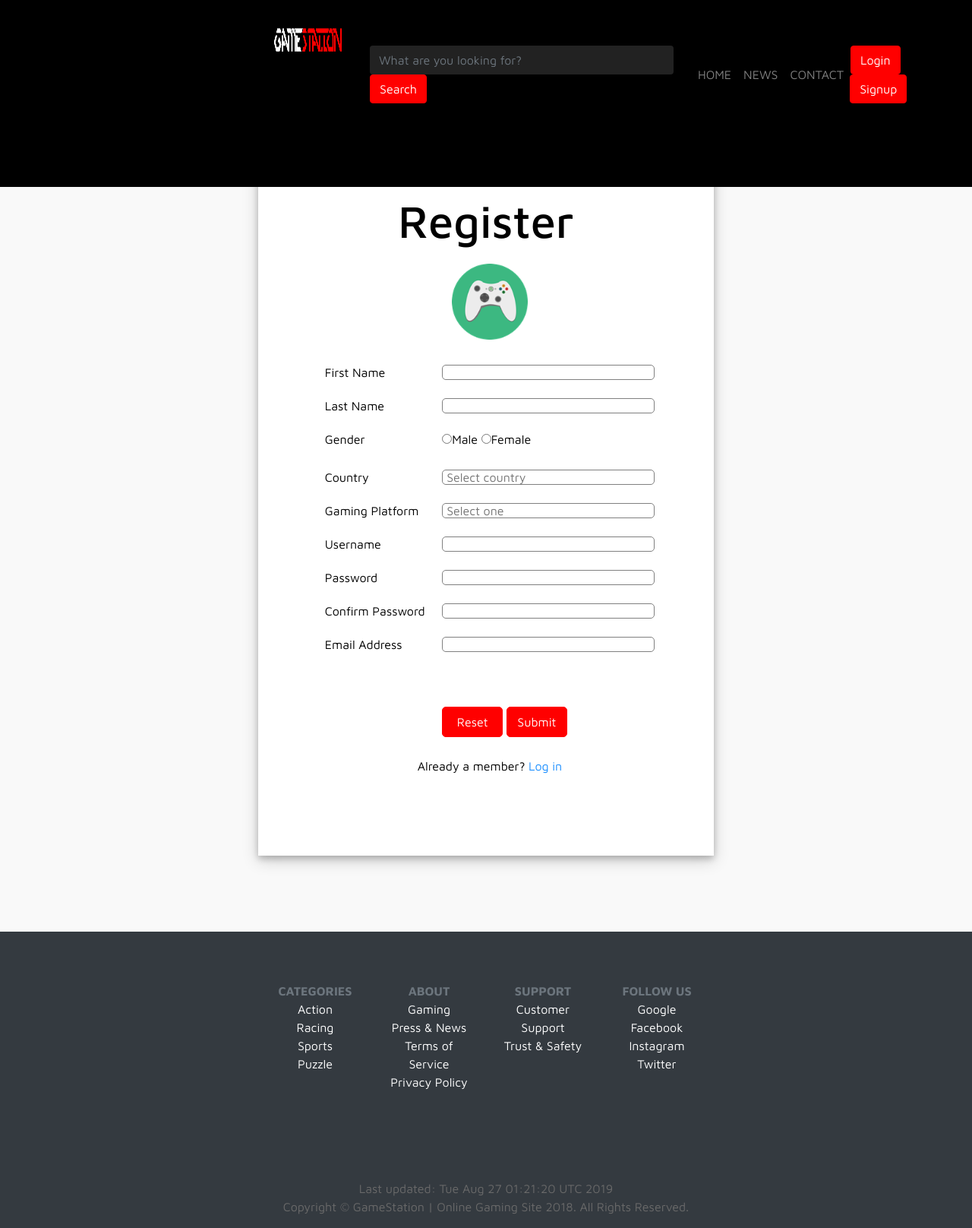
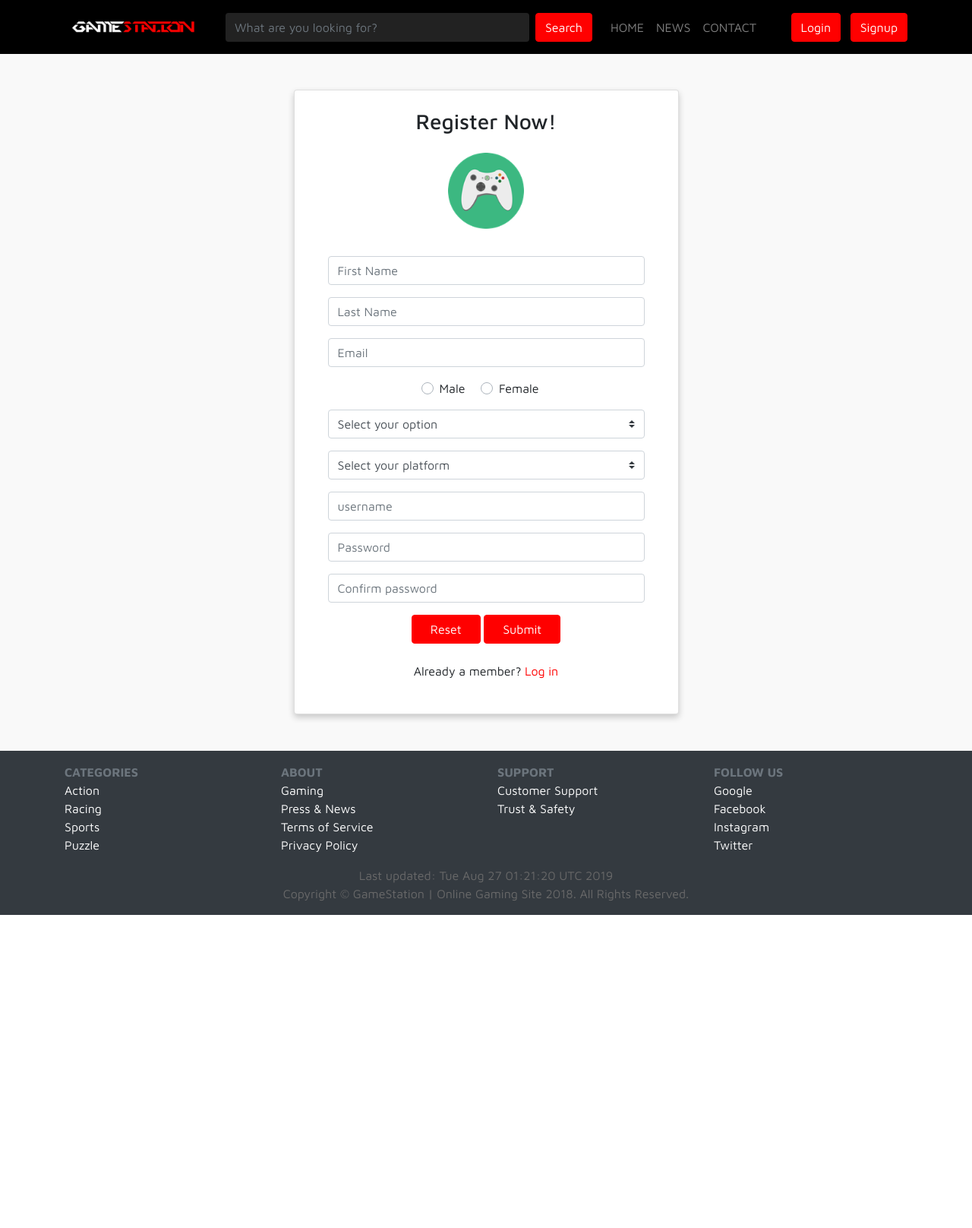
Before and after one commit to pasanjg/GAMESTATION, a Java web app: page /register in a window 1280 px wide. Shown: the whole page at 76% size. After the commit the page ends 1204 px from the top, so only its background shows below. Run offline with Tomcat 11, a stand-in JSP engine, Linux system fonts and the light colour scheme.

Commit message:
signup page updated

```diff
--- a/WebContent/login.jsp
+++ b/WebContent/login.jsp
@@ -42,10 +42,10 @@
 					<div class="card-body">
 						<form method="POST" action="login">
 							<div class="form-group">
-								<input type="text" class="form-control" name="userName" id="colFormLabel" placeholder="username">
+								<input type="text" class="form-control" name="userName" id="colFormLabel" placeholder="username" required>
 							</div>
 							<div class="form-group">
-								<input type="password" class="form-control" name="password" id="colFormLabel" placeholder="password">
+								<input type="password" class="form-control" name="password" id="colFormLabel" placeholder="password" required>
 							</div>
 							<button class="btn btn-gs px-4" type="submit" name="login" value="Login">Login</button> <br/> <br/>
 							<span>Not a member yet? <a href="register" style="color: red;">Join now</a></span>
--- a/WebContent/signup.jsp
+++ b/WebContent/signup.jsp
@@ -21,96 +21,6 @@
 	<title>Register | GameStation</title>
 
 	<style>
-
-        h1{
-			color:black;
-			text-align: center;
-			font-size:60px;
-            margin: 80px;
-		}
-
-		body{
-
-			margin: 0px;
-		}
-
-        .content{
-            width: 600px;
-            height: auto;
-            color: black;
-            background-color: white;
-            margin-top: 170px;
-            margin-left:auto;
-            margin-right: auto;
-            margin-bottom: 100px;
-            padding: 5px;
-            box-shadow: 0 4px 8px 0 rgba(0, 0, 0, 0.2), 0 6px 20px 0 rgba(0, 0, 0, 0.19);
-        }
-
-		.container{
-			width:600px;
-			height:auto;
-            text-align: center;
-			margin-top:50px;
-			margin-bottom: 100px;
-			text-align: center;
-		}
-
-		.container img{
-			width:100px;
-			height:100px;
-			margin-top:-60px;
-			margin-bottom:30px;
-		}
-
-        .container td{
-            text-align: left;
-            vertical-align: baseline;
-        }
-
-		input[type="text"], input[type="password"], input[type="email"], input[list="platform"], input[list="question"], input[list="country"]{
-			width:280px;
-			height:20px;
-            font-size: 16px;
-			margin-bottom: 20px;
-			border:1px solid gray;
-            border-radius: 5px;
-			padding:5px;
-		}
-
-        a{
-            text-decoration: none;
-            color: dodgerblue;
-        }
-
-        a:hover{
-            color: #e74c3c;
-        }
-
-		input[type="submit"], input[type="reset"]{
-			height: 40px;
-			width: 80px;
-			font-size: 16px;
-			color: white;
-			background-color: red;
-			border: 1px solid red;
-			border-radius: 5px;
-			transition: background-color 0.2s ease-in-out;
-		}
-
-        input[type="submit"]:hover{
-			color: red;
-			background-color: white;
-			border: 1px solid red;
-			border-radius: 5px;
-		}
-
-        input[type="reset"]:hover{
-			color: red;
-			background-color: white;
-			border: 1px solid red;
-			border-radius: 5px;
-		}
 
 	</style>
 
@@ -137,120 +47,82 @@
 </head>
 <body>
 
-    <div class="content">
-	<h1>Register</h1>
-	<div class = "container">
-		<img src = "images/signup.png" alt = "Avatar">
+    <div class="container gs-top px-5">
+		<div class="row justify-content-center">
+			<div class="col-md-6">
+				<div class="card my-5 p-4 text-center">
+					<h3>Register Now!</h3>
+					<div class="col my-3">
+						<img class="img-responsive" src="images/signup.png" width="100" height="100" alt="Avatar">
+					</div>
 
-		<% if(delete_confirm != null) { %>
-        	<p style="color: red;"><%= delete_confirm %></p>
-        <%} %>
+					<% if(delete_confirm != null) { %>
+        				<p style="color: red;"><%= delete_confirm %></p>
+        			<%} %>
 
-		<form method="POST" action="register" method="post" onsubmit="return checkPassword();">
-			<table align="center">
+					<div class="card-body">
+						<form method="POST" action="register" method="post" onsubmit="return checkPassword();" autocomplete="oFf">
+							<div class="form-group">
+								<input type="text" class="form-control" name="firstName" id="colFormLabel" placeholder="First Name" required>
+							</div>
+							<div class="form-group">
+								<input type="text" class="form-control" name="lastName" id="colFormLabel" placeholder="Last Name" required>
+							</div>
+							<div class="form-group">
+								<input type="email" class="form-control" name="email" id="colFormLabel" placeholder="Email" required>
+							</div>
+							<div class="form-group">
+								<div class="custom-control custom-radio custom-control-inline">
+  									<input type="radio" id="male" name="customRadioInline1" class="custom-control-input" required>
+ 								 	<label class="custom-control-label" for="male">Male</label>
+								</div>
+								<div class="custom-control custom-radio custom-control-inline">
+  									<input type="radio" id="female" name="customRadioInline1" class="custom-control-input" required>
+  									<label class="custom-control-label" for="female">Female</label>
+								</div>
+							</div>
+							<div class="form-group">
+								<select class="custom-select" name="country" placeholder="Select your country" required>
+									<option value="" disabled selected>Select your option</option>
+									<option value="Sri Lanka">Sri Lanka</option>
+									<option value="India">India</option>
+									<option value="China">China</option>
+									<option value="United States">United States</option>
+								</select>
+							</div>
+							<div class="form-group">
+								<select class="custom-select" name="platform" required>
+									<option value="" disabled selected>Select your platform</option>
+									<option value="PC">PC</option>
+									<option value="Playstation">Playstation</option>
+									<option value="Xbox">Xbox</option>
+								</select>
+							</div>
+							<div class="form-group">
+								<input type="text" class="form-control" name="userName" id="colFormLabel" placeholder="username" required>
+							</div>
+							<div class="form-group">
+								<input type="password" class="form-control" name="password1" onKeyUp="checkPassword()" id= "pass1" placeholder="Password" required>
+							</div>
+							<div class="form-group">
+								<input type="password" class="form-control" name="password2" onKeyUp="checkPassword()" id= "pass2" placeholder="Confirm password" required>
+							</div>
 
-				<tr>
-					<td>First Name </td>
-					<td>
-						<input type="text" name="firstName" required>
-					</td>
-				</tr>
+							<div class="form-group">
+								<span id="status" style="color: red;"></span>
+							</div>
 
-                <tr>
-					<td>Last Name </td>
-					<td>
-						<input type="text" name="lastName" required>
-					</td>
-				</tr>
+							<button class="btn btn-gs px-4" type="reset" name="login" value="Login">Reset</button>
+							<button class="btn btn-gs px-4" type="submit" name="login" value="Login">Submit</button> <br/> <br/>
+							<span>Already a member? <a href="login" style="color: red;">Log in</a></span>
+						</form>
+					</div>
+				</div>
+			</div>
+		</div>
+	</div>
 
-				<tr>
-					<td>Gender </td>
-					<td>
-						<input type="radio" name="gender" value="Male" required>Male
-						<input type="radio" name="gender" value="Female" required>Female<br/>&nbsp;
-					</td>
-				</tr>
+    <jsp:include page="WEB-INF/views/footer.jsp"/>
 
-				<tr>
-					<td>Country </td>
-					<td>
-						<input list="country" name="country" placeholder="Select country" required>
-						<datalist id="country">
-							<option value="Sri Lanka">
-							<option value="India">
-                            <option value="China">
-                            <option value="United States">
-						</datalist>
-                    </td>
-				</tr>
-
-                <tr>
-					<td>Gaming Platform </td>
-					<td>
-						<input list="platform" name="platform" placeholder="Select one" required>
-						<datalist id="platform">
-							<option value="PC">
-							<option value="PlayStation">
-                            <option value="Xbox">
-						</datalist>
-					</td>
-				</tr>
-
-				<tr>
-					<td>Username </td>
-					<td>
-						<input type="text" name="userName" required>
-					</td>
-				</tr>
-
-				<tr>
-					<td>Password </td>
-					<td>
-						<input type="password" name="password1" onKeyUp="checkPassword()" id= "pass1" required>
-					</td>
-				</tr>
-
-				<tr>
-					<td>Confirm Password &emsp;</td>
-					<td>
-						<input type="password" name="password2" onKeyUp="checkPassword()" id= "pass2" required>
-					</td>
-				</tr>
-
-				<tr>
-					<td>Email Address </td>
-					<td>
-						<input type="email" name="email" required>
-					</td>
-				</tr>
-
-				<tr>
-					<td colspan="2" style="text-align: center;">
-						<span id="status" style="color: red;"></span>
-						<br> &nbsp;
-					</td>
-				</tr>
-
-				<tr>
-                    <td>
-
-                    </td>
-					<td>
-						<input type="reset" name="reset" value="Reset">
-						<input type="submit" name="register" value="Submit">
-					</td>
-				</tr>
-
-				<tr>
-					<td colspan="2" style="text-align: center;">
-						<br> <span>Already a member? <a href="login">Log in</a></span>
-					</td>
-				</tr>
-
-			</table>
-		</form>
-	</div>
-    </div>
-    <jsp:include page="WEB-INF/views/footer.jsp"/>
 </body>
 </html>
```
Also changed, not shown: WebContent/temp/signup.jsp (added, +256 -0 lines).
